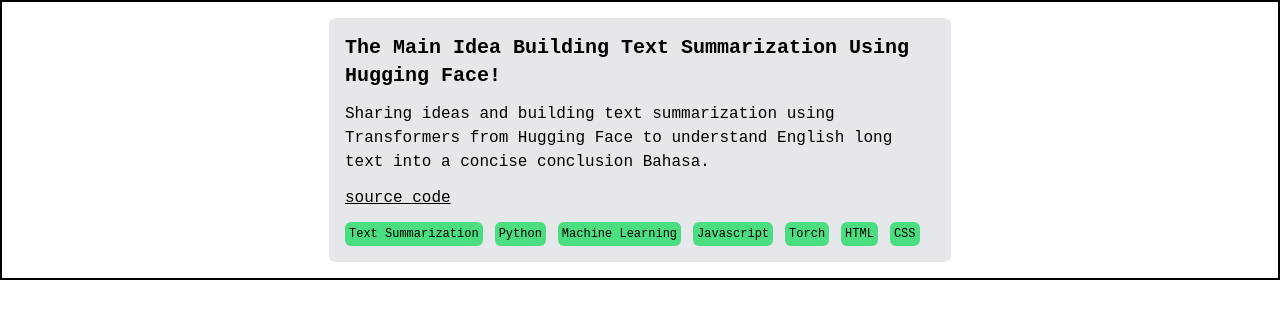
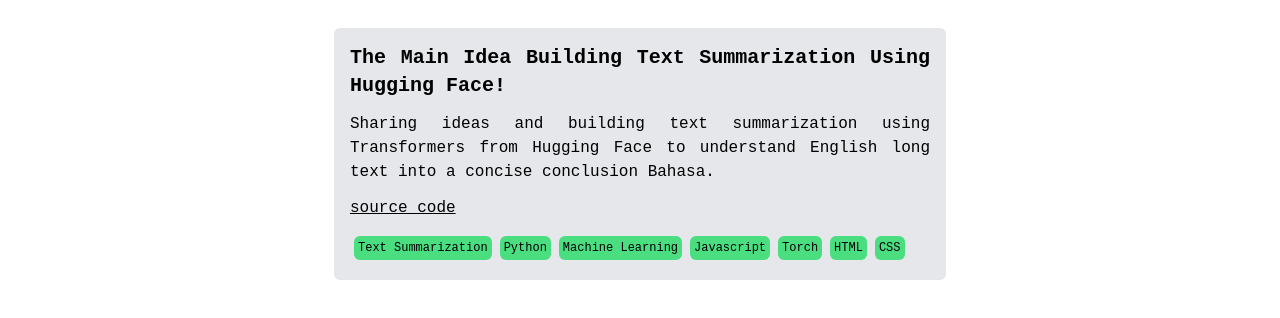
Before and after one commit to egrizq/next-js, a Next.js app: page /tailwind/card in a window 1280 px wide. Shown: the top 318 px of the page. Built offline with nearby package versions, Linux system fonts and the light colour scheme.

Commit message:
refactor code

```diff
--- /dev/null
+++ b/src/app/components/article.tsx
@@ -0,0 +1,29 @@
+const Title: React.FC<{name: string, linkTitle: string}> = ({name, linkTitle}) => {
+    return (
+        <>
+            <a href={linkTitle} className="text-xl font-bold hover:text-blue-700">
+                {name}
+            </a>
+        </>
+    )
+}
+
+const SourceCode: React.FC<{linkCode: string}> = ({linkCode}) => {
+    return (
+        <>
+            <a href={linkCode} className="underline hover:text-blue-700">
+                source code
+            </a>
+        </>
+    )
+}
+
+const Main: React.FC<{text: string}> = ({text}) => {
+    return (
+        <span>
+            {text}
+        </span>
+    )
+}
+
+export {Title, SourceCode, Main}
--- a/src/app/components/tag.tsx
+++ b/src/app/components/tag.tsx
@@ -1,11 +1,23 @@
-const Tag: React.FC<{tag: string}> = ({tag}) => {
+const Tag: React.FC<{name: string}> = ({name}) => {
     return (
         <>
-            <div className="bg-green-400 p-1 rounded-md text-xs">
-                {tag}
+            <div className="p-1">
+                <div className="flex bg-green-400 p-1 rounded-md text-xs items-center">
+                    <span>{name}</span>
+                </div>
             </div>
         </>
     )
 }
 
-export default Tag;
+const Tags: React.FC<{names: string[]}> = ({names}) => {
+    return (
+        <>
+            {names.map((name, index) => (
+                <Tag key={index} name={name} />
+            ))}
+        </>
+    )
+}
+
+export default Tags;
--- a/src/app/tailwind/card/page.tsx
+++ b/src/app/tailwind/card/page.tsx
@@ -1,32 +1,25 @@
+import Tags from "@/app/components/tag";
 import "../../styles.css"
-import Tag from '../../components/tag';
+import { Main, SourceCode, Title } from "@/app/components/article";
 
 export default function ColorCardCenter() {
     return (
         <>
             <title>card bewarna</title>
 
-            <div className="container mx-auto p-4 border-2 border-black flex justify-center">
+            <div className="container mx-auto p-4 flex justify-center">
                 <div className="flex flex-wrap w-full">
 
-                    <div className="flex flex-col w-6/12 space-y-3 p-4 bg-gray-200 mx-auto rounded-md font-mono">
-                        <a className="text-xl font-bold hover:text-blue-700" href="https://medium.com/@rizq.ramadhan17/the-main-idea-building-text-summarization-using-hugging-face-fae34e7500f4">
-                            The Main Idea Building Text Summarization Using Hugging Face!
-                        </a>
-                        <div>
-                            Sharing ideas and building text summarization using Transformers from Hugging Face to understand English long text into a concise conclusion Bahasa.
-                        </div>
-                        <a href="https://github.com/egrizq/text_summarization" className="underline hover:text-blue-700">
-                            source code
-                        </a>
-                        <div className="flex flex-row space-x-3">
-                            <Tag tag="Text Summarization" />
-                            <Tag tag="Python" />
-                            <Tag tag="Machine Learning" />
-                            <Tag tag="Javascript" />
-                            <Tag tag="Torch" />
-                            <Tag tag="HTML" />
-                            <Tag tag="CSS" />
+                    <div className="p-3">
+                        <div className="flex flex-col w-12/12 sm:w-10/12 md:w-10/12 lg:w-6/12  space-y-3 p-4 text-justify bg-gray-200 mx-auto rounded-md font-mono">
+                            <Title
+                                name="The Main Idea Building Text Summarization Using Hugging Face!"
+                                linkTitle="https://medium.com/@rizq.ramadhan17/the-main-idea-building-text-summarization-using-hugging-face-fae34e7500f4" />
+                            <Main text="Sharing ideas and building text summarization using Transformers from Hugging Face to understand English long text into a concise conclusion Bahasa." />
+                            <SourceCode linkCode="https://github.com/egrizq/text_summarization" />
+                            <div className="flex flex-wrap">
+                                <Tags names={["Text Summarization", "Python", "Machine Learning", "Javascript", "Torch", "HTML", "CSS"]} />
+                            </div>
                         </div>
                     </div>
 
--- a/tailwind.config.ts
+++ b/tailwind.config.ts
@@ -8,6 +8,12 @@
   ],
   theme: {
     extend: {},
+    screens: {
+        'sm': '640px',
+        'md': '768px',
+        'lg': '1024px',
+        'xl': '1280px',
+    },
     fontFamily: {
         mono: ['Cascadia Mono', 'monospace']
     }
```
